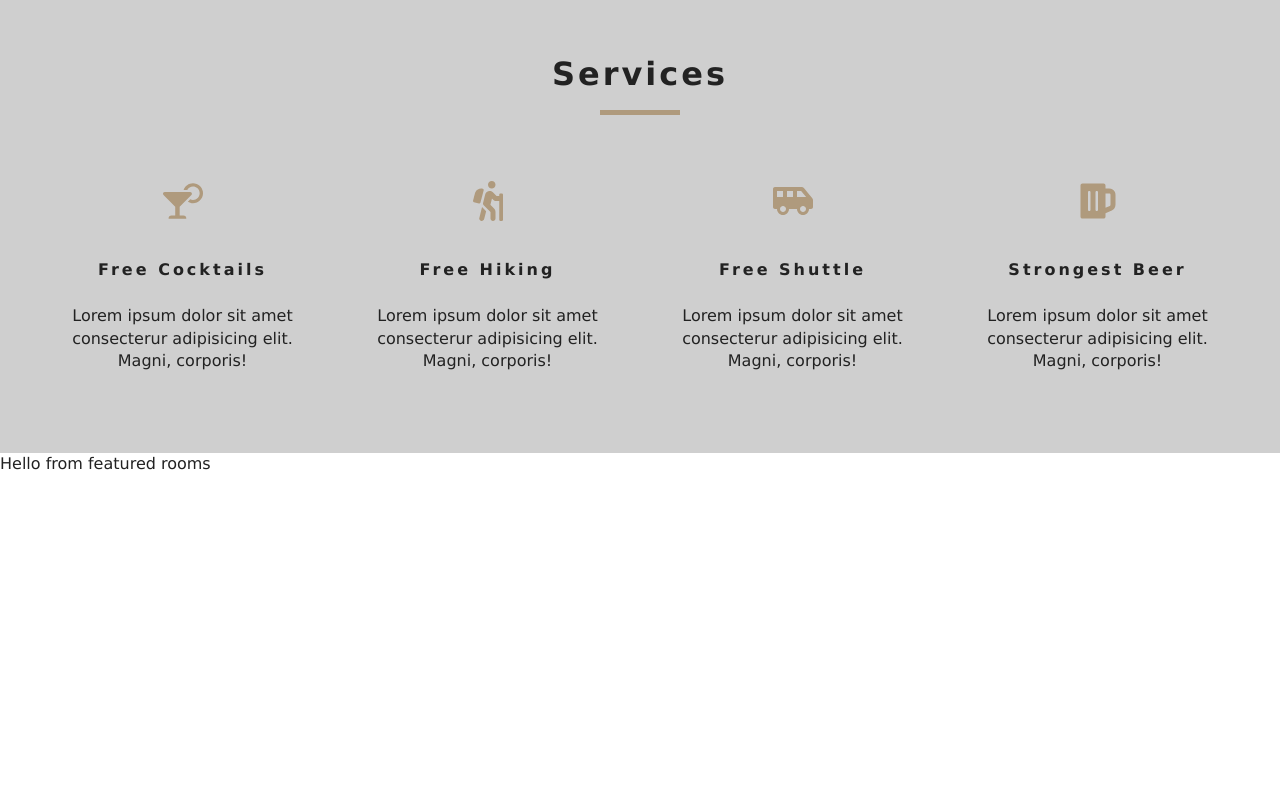
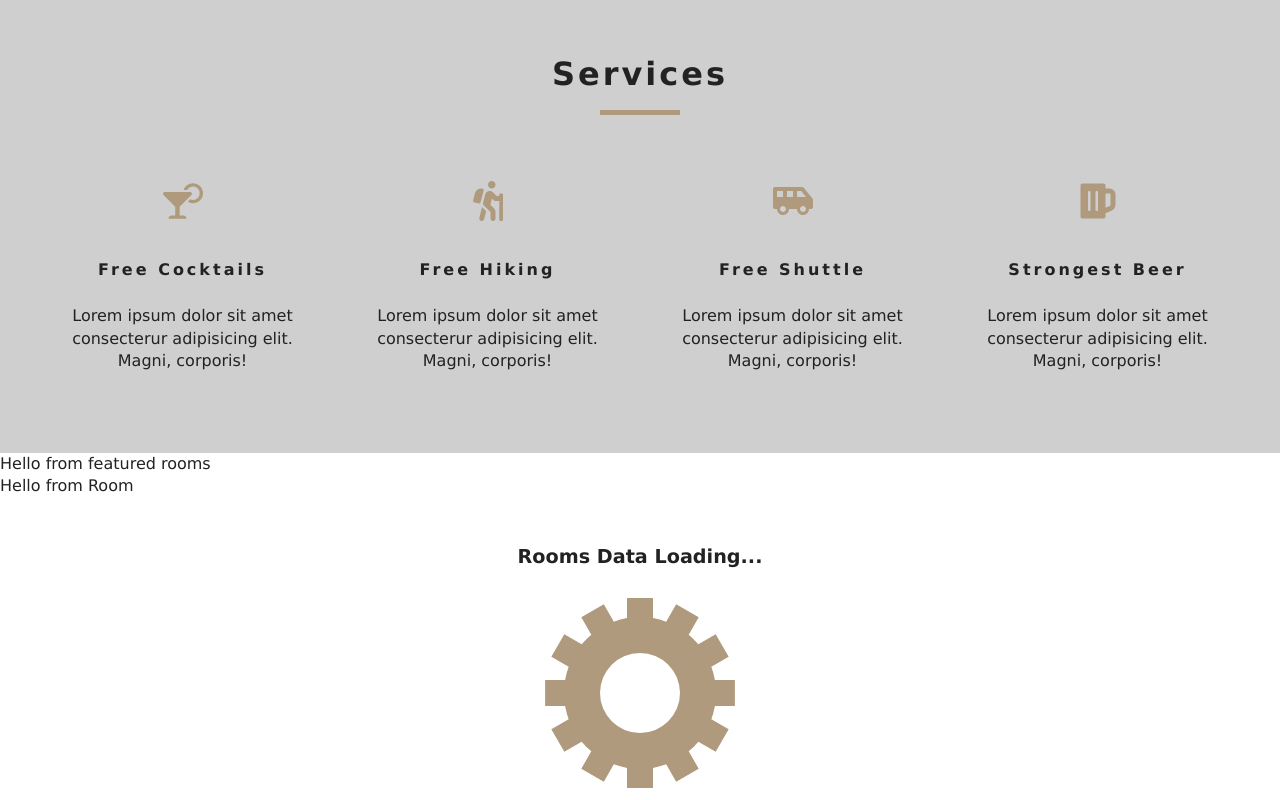
Before and after one commit to ntzwilly/resort-hotel, a React (Create React App) app: page / in a window 1280 px wide. Shown: the part 826-1626 px from the top of the page. Before the commit the page ends 1301 px from the top, so only its background shows below. Built offline with nearby package versions, Linux system fonts and the light colour scheme; the HTML template or start-up script is replaced by a standard one.

Commit message:
Create Room component

```diff
--- a/src/components/FeaturedRooms.js
+++ b/src/components/FeaturedRooms.js
@@ -1,6 +1,7 @@
 import React, { Component } from "react";
 import { RoomContext } from "../Context";
 import Loading from "./Loading";
+import Room from './Room'
 
 export default class FeaturedRooms extends Component {
   static contextType = RoomContext;
@@ -10,6 +11,8 @@ export default class FeaturedRooms extends Component {
     return (
       <div>
         Hello from featured rooms
+        <Room />
+        <Loading />
       </div>
     );
   }
--- /dev/null
+++ b/src/components/Room.js
@@ -0,0 +1,7 @@
+import React from 'react'
+
+export default function Room() {
+  return (
+    <div>Hello from Room</div>
+  )
+}
```
